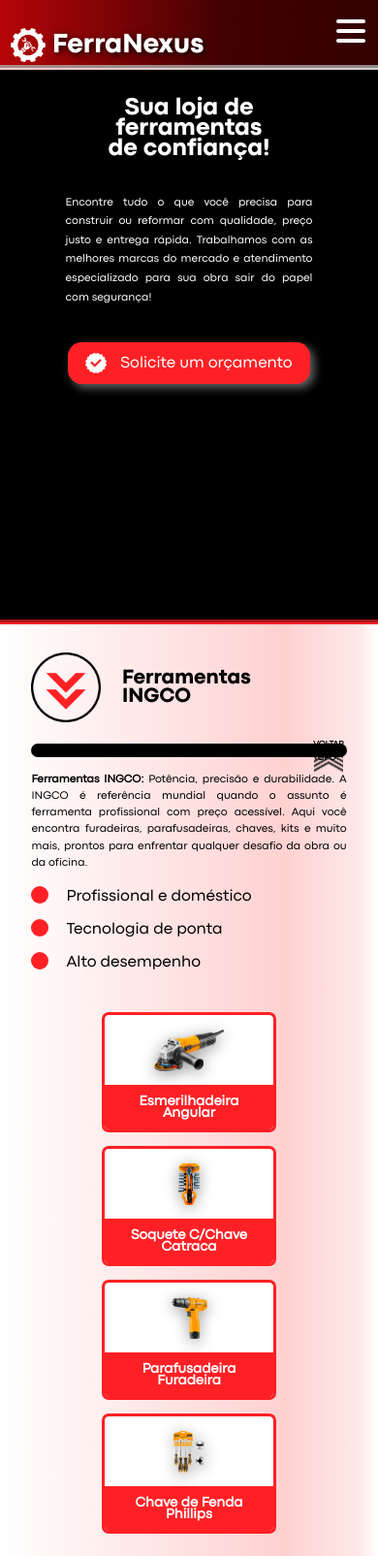
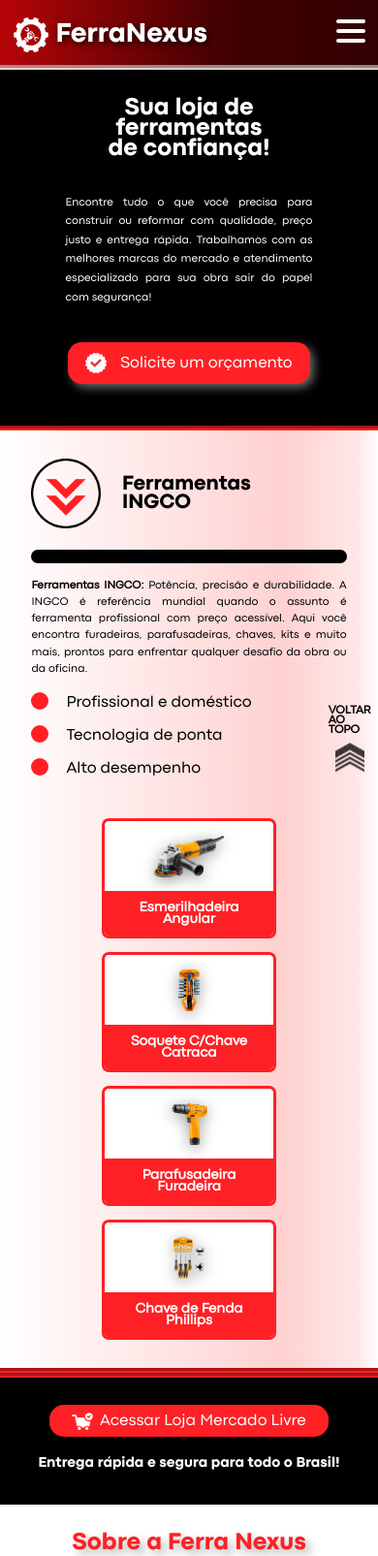
Before and after one commit to alexandre-federice/ferra-nexus, a plain HTML site: page index.html in a window 390 px wide. Shown: the top 1605 px of the page at 97% size. Drawn offline with Linux system fonts and the light colour scheme; grey boxes are pictures that could not be loaded.

Commit message:
Correção de Bugs

```diff
--- a/index.html
+++ b/index.html
@@ -55,7 +55,7 @@
             <h1>Sua loja de <br> ferramentas <br> de confiança!</h1>
             <p>Encontre tudo o que você precisa para construir ou reformar com qualidade, preço justo e entrega rápida. Trabalhamos com as melhores marcas do mercado e atendimento especializado para sua obra sair do papel com segurança!
             </p>
-            <a href="/"><img src="./src/images/main-btn-corrigido.png" alt="botão orçamento">Solicite um orçamento</a>
+            <a href="https://wa.me/5554996119259" target="_blank"><img src="./src/images/main-btn-corrigido.png" alt="botão orçamento">Solicite um orçamento</a>
         </div>
 
         <div class="main-imagem">
@@ -179,7 +179,7 @@
                 ferramentas e soluções para sua obra, reforma ou oficina.</p>
             <ul>
                 <li><img src="./src/images/section3-certo.png" alt="flegado">Atendimento especializado</li>
-                <li><img src="./src/images/section3-certo.png" alt="flegado">Marcas de qualidae</li>
+                <li><img src="./src/images/section3-certo.png" alt="flegado">Marcas de qualidade</li>
                 <li><img src="./src/images/section3-certo.png" alt="flegado">Entrega rápida em todo o Brasil</li>
             </ul>
         </div>
--- a/src/css/responsive.css
+++ b/src/css/responsive.css
@@ -570,7 +570,13 @@
     }
 
     .header-container {
-        margin: 1.5rem;
+        justify-content: flex-start;
+        align-items: center;
+        /* margin: 1.5rem; */
+    }
+
+    .main {
+        height: 100%;
     }
 
     .main-container h1 {
@@ -588,9 +594,6 @@
 
     .main-imagem {
         height: auto;
-        /* Alterado de altura fixa para auto */
-        min-height: 200px;
-        /* Garante um espaço mínimo para o homem */
     }
 
     .ingco h2 {
@@ -616,8 +619,30 @@
         overflow: hidden;
     }
 
+    .mercado-livre {
+        padding: 4rem;
+        width: 100%;
+        justify-content: center;
+        align-items: center;
+        height: auto;
+    }
+
+    .mercado-livre a {
+        font-size: 2rem;
+    }
+
+    .mercado-livre h3 {
+        font-size: 2.3rem;
+    }
+
+    .mercado-livre h2 {
+        font-size: 2.1rem;
+        text-align: center;
+        text-shadow: none;
+    }
+
     .info-sobre h2 {
-        font-size: 3rem;
+        font-size: rem;
     }
 
     .info-sobre h3 {
@@ -638,6 +663,7 @@
 
     .info-localizacao h2 {
         font-size: 3.5rem;
+        text-shadow: none;
     }
 
     .info-localizacao p {
@@ -652,12 +678,24 @@
         height: 200px;
     }
 
+    .contato {
+        padding: 0;
+    }
+
     .titulo-footer h2 {
         font-size: 4rem;
+        justify-content: center;
+        align-items: center;
+        padding: 0;
+    }
+
+    .texto-footer {
+        margin-bottom: 0;
     }
 
     .titulo-footer h3 {
-        font-size: 2rem;
+        font-size: 20px;
+        margin-bottom: 3rem;
     }
 
     .bloco-contato {
@@ -670,7 +708,7 @@
 
     .voltar-ao-topo {
         bottom: 7rem;
-        right: 5rem;
+        right: 2rem;
     }
 
     .voltar-ao-topo img {
@@ -680,8 +718,8 @@
 
     .voltar-ao-topo span {
         position: absolute;
-        font-size: 1.2rem;
+        font-size: 12px;
         margin-top: 0;
-        margin-bottom: 1rem;
+        bottom: 5rem;
     }
 }
--- a/src/css/style.css
+++ b/src/css/style.css
@@ -412,7 +412,6 @@
     font-weight: 400;
     margin-bottom: 1rem;
     font-family: 'Codec-Título', sans-serif;
-    text-shadow: 5px 5px 10px rgba(255, 255, 255, 0.5);
 }
 
 .sobre-conteudo {
@@ -533,7 +532,6 @@
     font-weight: 600;
     margin-bottom: 5rem;
     text-align: start;
-    text-shadow: 5px 5px 20px rgba(255, 255, 255, 0.6);
 }
 
 .info-localizacao p {
```
